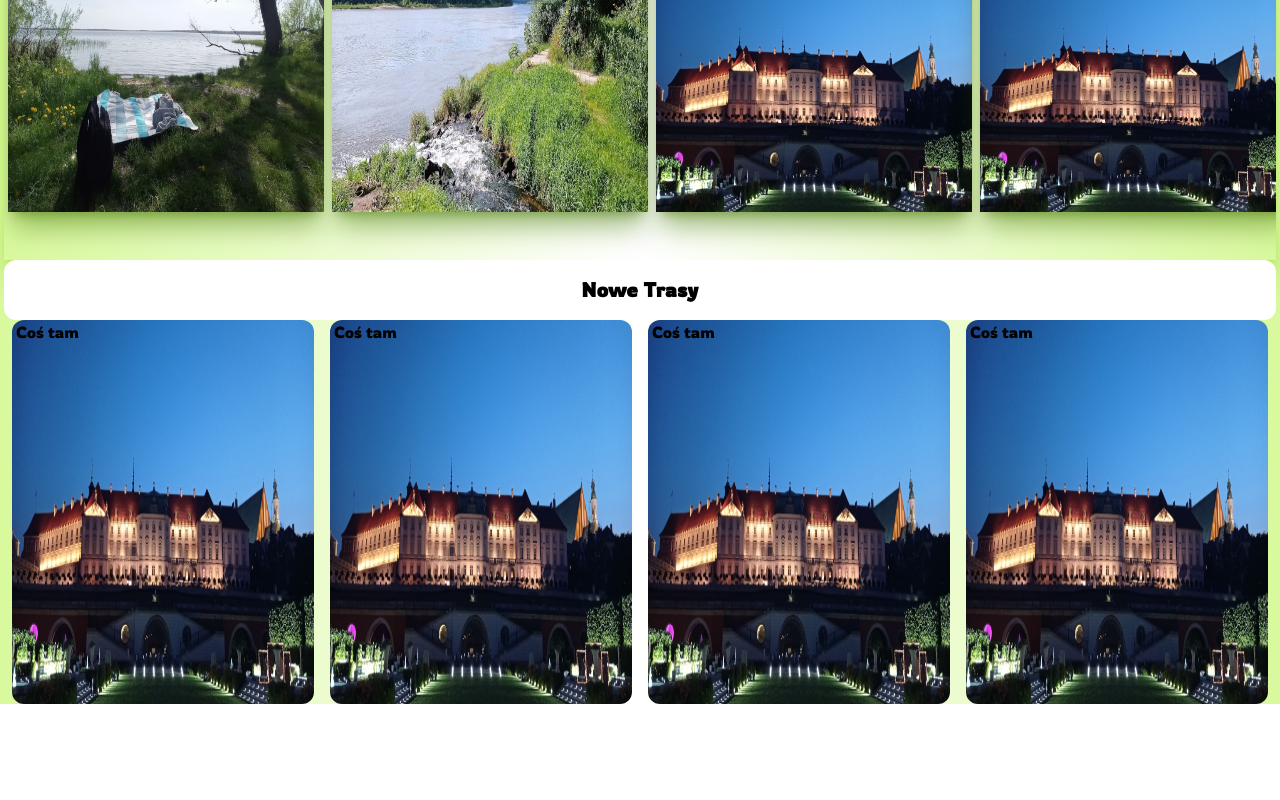
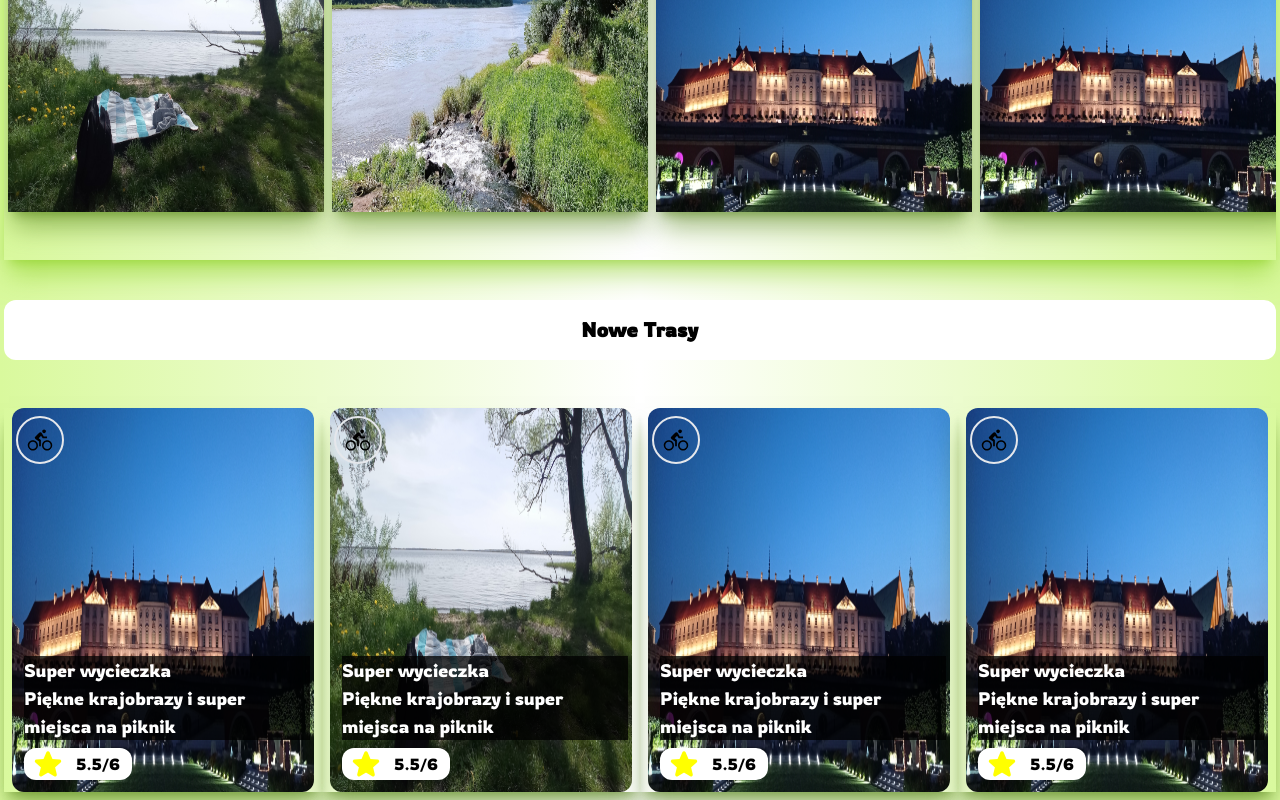
Before and after one commit to PiotrRegulski/pathpicstales, a Next.js app: page / in a window 1280 px wide. Shown: the part 1020-1820 px from the top of the page. Before the commit the page ends 1724 px from the top, so only its background shows below. Built offline with nearby package versions, Linux system fonts and the light colour scheme; a web font is replaced by a local one.

Commit message:
adding src props to the component

```diff
--- a/package.json
+++ b/package.json
@@ -12,7 +12,8 @@
     "@vercel/postgres": "^0.8.0",
     "next": "14.1.4",
     "react": "^18",
-    "react-dom": "^18"
+    "react-dom": "^18",
+    "react-icons": "^5.1.0"
   },
   "devDependencies": {
     "@types/node": "^20",
--- /dev/null
+++ b/src/components/icons/RatingStar.tsx
@@ -0,0 +1,24 @@
+import React, { FC } from "react";
+interface RatingStarprops {
+  className?: string;
+}
+const RatingStar: FC<RatingStarprops> = ({ className = "w-8 h-8" }) => {
+  return (
+    <svg
+      xmlns="http://www.w3.org/2000/svg"
+      fill="yellow"
+      viewBox="0 0 24 24"
+      strokeWidth={1.5}
+      stroke="yellow"
+      className={className}
+    >
+      <path
+        strokeLinecap="round"
+        strokeLinejoin="round"
+        d="M11.48 3.499a.562.562 0 0 1 1.04 0l2.125 5.111a.563.563 0 0 0 .475.345l5.518.442c.499.04.701.663.321.988l-4.204 3.602a.563.563 0 0 0-.182.557l1.285 5.385a.562.562 0 0 1-.84.61l-4.725-2.885a.562.562 0 0 0-.586 0L6.982 20.54a.562.562 0 0 1-.84-.61l1.285-5.386a.562.562 0 0 0-.182-.557l-4.204-3.602a.562.562 0 0 1 .321-.988l5.518-.442a.563.563 0 0 0 .475-.345L11.48 3.5Z"
+      />
+    </svg>
+  );
+};
+
+export default RatingStar;
--- a/src/components/ui/mainpage/newPaths/CardWithPath.tsx
+++ b/src/components/ui/mainpage/newPaths/CardWithPath.tsx
@@ -2,23 +2,25 @@ import React from "react";
 import PathCard from "./PathCard";
 
 const CardWithPath = () => {
+
+  const newPathsImages=[]
   return (
     <section className="flex flex-col">
-      <h3 className="text-black bg-white text-center  font-semibold text-xl py-4 px-4 tracking-wide rounded-xl">
+      <h3 className="text-black bg-white text-center  font-semibold text-xl py-4 px-4 tracking-wide rounded-xl mb-12 mt-10">
         Nowe Trasy
       </h3>
-      <div className="  grid grid-cols-4 h-1/2">
-        <div className=" h-full">
-          <PathCard />
+      <div className="  grid grid-cols-1 lg:grid-cols-4 h-1/4">
+        <div>
+          <PathCard src={'/NewPleaceImg/zamekwarszawasm.png'} />
         </div>
         <div>
-          <PathCard />
+          <PathCard  src={'/NewPleaceImg/niegocingiżycko.png'}/>
         </div>
         <div>
-          <PathCard />
+          <PathCard src={'/NewPleaceImg/zamekwarszawasm.png'}/>
         </div>
         <div>
-          <PathCard />
+          <PathCard src={'/NewPleaceImg/zamekwarszawasm.png'}/>
         </div>
       </div>
     </section>
--- a/src/components/ui/mainpage/newPaths/PathCard.tsx
+++ b/src/components/ui/mainpage/newPaths/PathCard.tsx
@@ -1,32 +1,40 @@
 import React from "react";
 import Image from "next/image";
+import RatingStar from "@/components/icons/RatingStar";
 
-
-const PathCard = () => {
-    const images = [
-        { id: 1, path: "niegocingiżycko.png" },
-        { id: 2, path: "wisławarszawa.png" },
-        { id: 3, path: "zamekwarszawasm.png" },
-        { id: 4, path: "zamekwarszawasm.png" },
-        { id: 5, path: "zamekwarszawasm.png" },
-        { id: 6, path: "zamekwarszawasm.png" },
-        { id: 7, path: "zamekwarszawasm.png" },
-        // Dodaj więcej obiektów z informacjami o obrazach
-      ];
+import { IoMdBicycle } from "react-icons/io";
+type PathCardProps = {
+  src: string;
+};
+const PathCard: React.FC<PathCardProps> = (props) => {
   return (
-    <div className="flex flex-col items-center justify-between h-96">
+    <div className="flex flex-col items-center justify-between h-96 mb-2 shadow-xl shadow-lime-700/50">
       <div className="relative w-full ">
         <div className="absolute -z-10 w-full h-96 px-2 ">
           <Image
-            src={`/NewPleaceImg/zamekwarszawasm.png`}
+            src={props.src}
             alt="bacground image"
             className="w-full h-full rounded-xl"
             width={1000}
             height={1000}
           />
         </div>
-        <div className="px-3"><p>Coś tam</p></div>
+        <div className="grid grid-cols-1 gap-4 content-between h-96 px-3 ">
+          <div className="py-2 flex ">
+            <IoMdBicycle className="w-12 h-12 border-2 rounded-full px-2 py-2" />
+          </div>
+          <div className="  text-white max-w-max span-2 mb-3 ml-2">
+            <p className="bg-black bg-opacity-75  text-white mb-2 text-lg">
+              Super wycieczka<br></br>Piękne krajobrazy i super miejsca na
+              piknik
+            </p>
 
+            <div className="flex  bg-white rounded-xl text-black max-w-max ">
+              <RatingStar className="ml-2 w-8 h-8" />
+              <p className="pt-1 px-3">5.5/6</p>{" "}
+            </div>
+          </div>
+        </div>
       </div>
     </div>
   );
```
Also changed, not shown: 1 other file (tests, documents, lock files or other folders).
